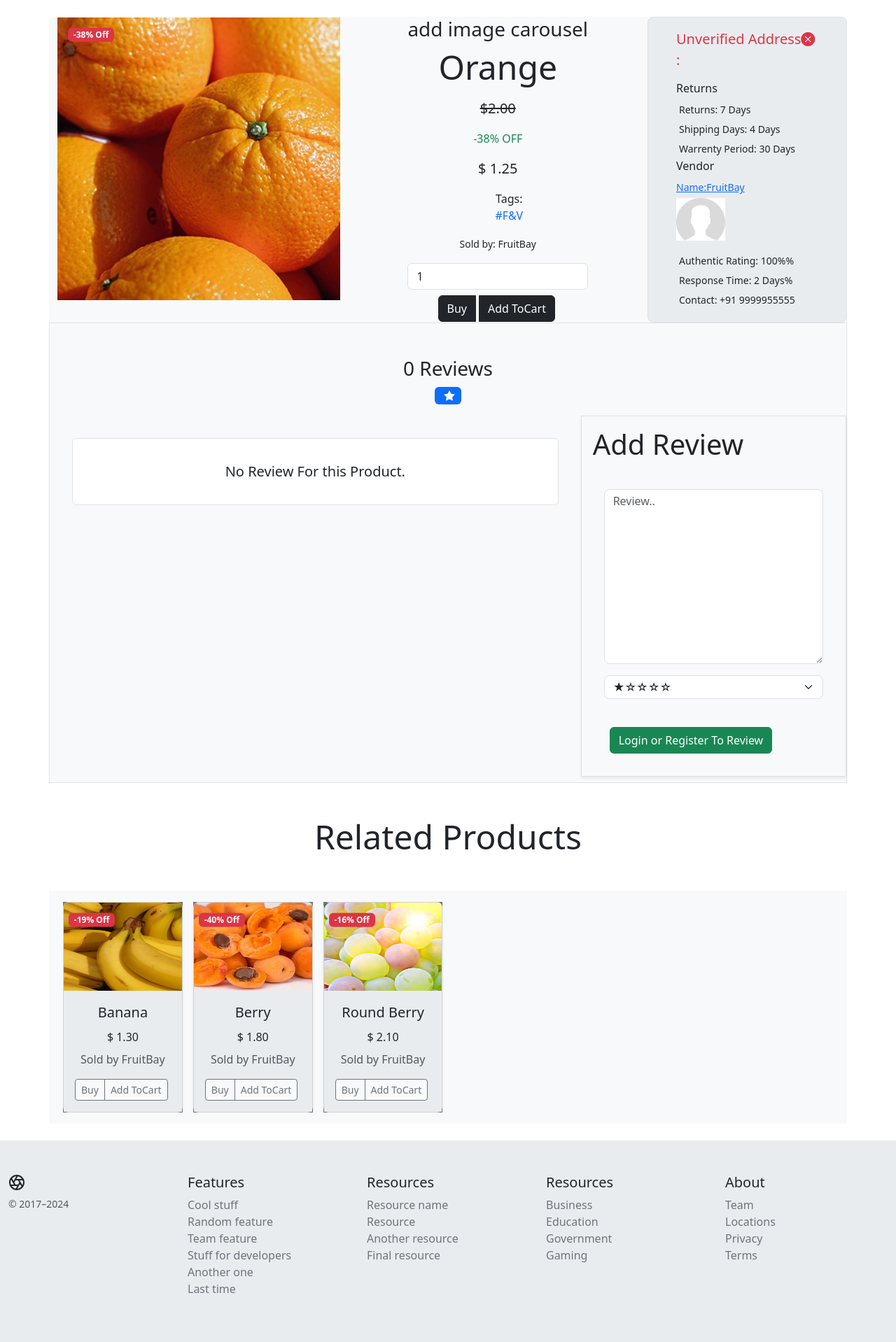
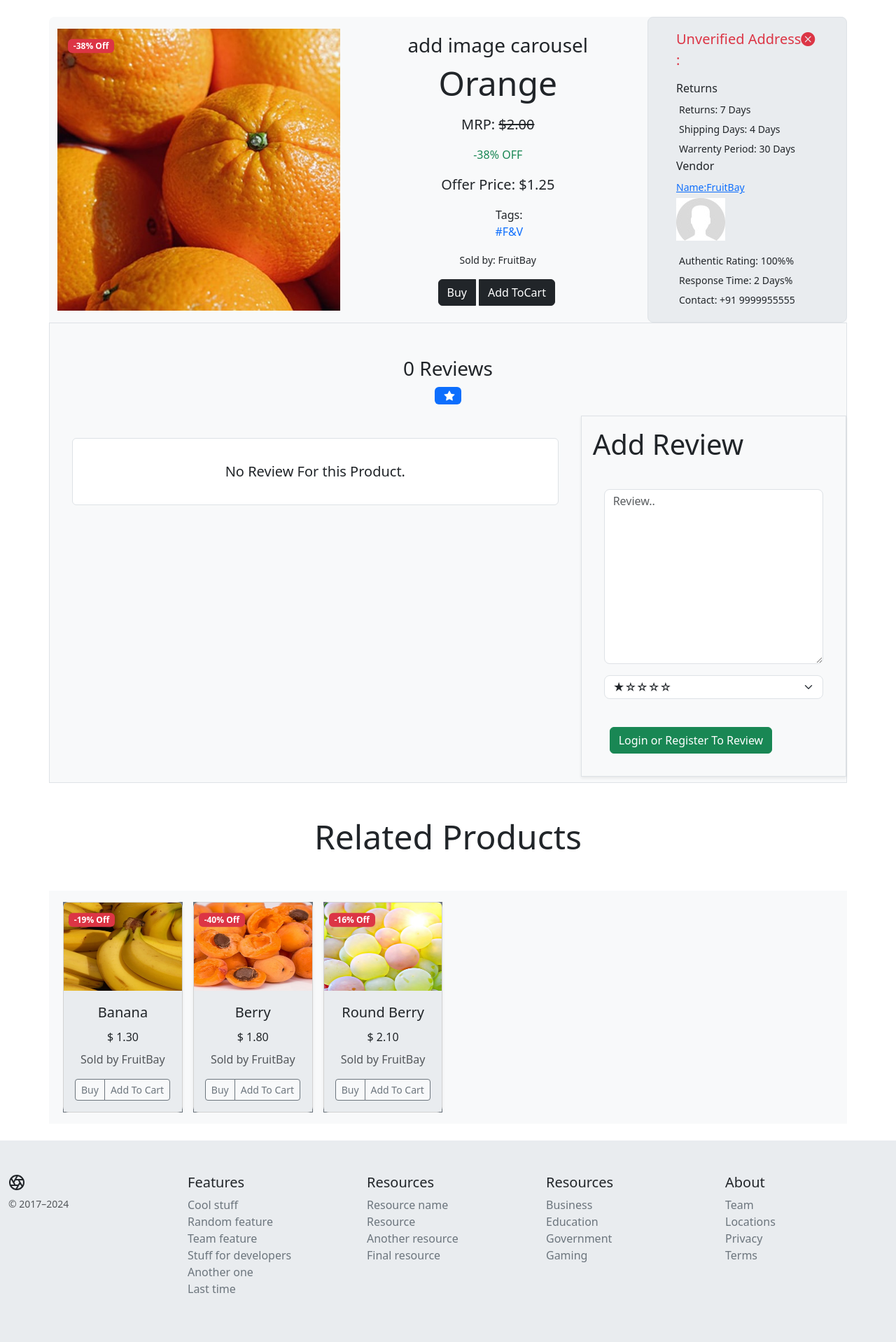
Before and after one commit to eyetheekh/E-commerce_V1, a Django app: a page that uses e_commerce_project/templates/core/product_detail_view.html in a window 1280 px wide. Shown: the part 56-1974 px from the top of the page at 70% size. Run offline with Django 4.2, Linux system fonts and the light colour scheme; data comes from the database, SQL or seed files in the repository; parts of the project's set-up code (start-up, migrations or seed data) failed here and were passed over.

Commit message:
add to cart - start

```diff
--- a/e_commerce_project/core/models.py
+++ b/e_commerce_project/core/models.py
@@ -166,6 +166,8 @@ class Cart(models.Model):
 
     date_added = models.DateTimeField(auto_now_add=True)
 
+    temporary = models.BooleanField(default=True)
+
     def __str__(self):
         return self.product.title
 
--- a/e_commerce_project/static/js/script.js
+++ b/e_commerce_project/static/js/script.js
@@ -49,4 +49,9 @@ $(document).ready(function () {
     setTimeout(function () {
         $(".alert").alert("close");
     }, 5000);
+
+
+    $("add-to-cart-btn").click(function (e) {
+
+    })
 });
--- a/e_commerce_project/templates/core/product_detail_view.html
+++ b/e_commerce_project/templates/core/product_detail_view.html
@@ -24,13 +24,14 @@
                     <div class="text-center">
                         <h3>add image carousel</h3>
                         <p class="display-5 ">{{ product.title }}</p>
-                        <p><small class="fs-5 "><del>${{ product.price }}</del></small></p>
+                        <p><small class="fs-5 ">MRP: <del>${{ product.price }}</del></small></p>
                         <p><small class="fs-6 text-success">-{{ product.discount_percentage|floatformat:0 }}%
                                 OFF</small></p>
                         <!-- price class  -->
-                        <p class="lead mb-1 fw-normal ">$
-                            <span class="lead mb-1 fw-normal current-product-price-{{product.id}}">
-                                {{product.price_after_discount}}</span>
+                        <p class="lead mb-1 fw-normal ">
+                            <span class="lead mb-1 fw-normal current-product-price-{{product.id}}"><span>Offer Price:
+                                </span>
+                                ${{product.price_after_discount}}</span>
                         </p>
                         <!-- price class  -->
                         <p><small class="fs-6">{{ product.description }}</small></p>
@@ -49,24 +50,10 @@
                         <!--  -->
 
                         <!--  -->
-                        <input type="number" class="w-100 my-2 form-control product-quantity-{{ product.id }}" name=""
-                            value="1" id="product-quantity">
                         <div class="btn-group">
                             <button type="button" class="btn btn btn-dark">
                                 Buy
                             </button>
-
-                            <!-- <input
-                      type="hidden"
-                      value="1"
-                      id="product-quantity"
-                      class="product-quantity-{{ product.id }}"
-                    /> -->
-                            <input type="hidden" class="product-pid-{{ product.id }}" value="{{ product.pid }}" />
-                            <input type="hidden" class="product-image-{{ product.id }}" value="{{ product.image.url }}"
-                                name="" />
-                            <input type="hidden" class="product-title-{{ product.id }}" value="{{ product.title }}" />
-                            <input type="hidden" class="product-id-{{product.id}}" value="{{product.id}}" />
                             <button type="button" class="btn btn btn-dark mx-1 add-to-cart-btn"
                                 data-index="{{product.id}}" id="add-to-cart-btn">
                                 Add ToCart
@@ -96,7 +83,8 @@
                 </div>
                 <div class="col-md-4 col-sm-12 col-lg-12 col-xl-12">
                     <h6>Vendor</h6>
-                    <p class="mb-1"><small><a href="">Name:{{product.vendor.title}}</small></a>
+                    <p class="mb-1"><small><a
+                                href="{% url 'core:vendor_detail_view' product.vendor.VID %}">Name:{{product.vendor.title}}</small></a>
                     </p>
                     <p>
                         <img src="{{product.vendor.image.url}}" class="img-fluid " alt="">
@@ -205,17 +193,9 @@
                                     <button type="button" class="btn btn-outline-secondary btn-sm">
                                         Buy
                                     </button>
-
-                                    <input type="hidden" value="1" id="product-quantity"
-                                        class="product-quantity-{{ i.id }}" />
-                                    <input type="hidden" class="product-pid-{{ i.id }}" value="{{ i.pid }}" />
-                                    <input type="hidden" class="product-image-{{ i.id }}" value="{{ i.image.url }}"
-                                        name="" />
-                                    <input type="hidden" class="product-title-{{ i.id }}" value="{{ i.title }}" />
-                                    <input type="hidden" class="product-id-{{i.id}}" value="{{i.id}}" />
                                     <button type="button" class="btn btn-outline-secondary btn-sm add-to-cart-btn"
                                         data-index="{{i.id}}" id="add-to-cart-btn">
-                                        Add ToCart
+                                        Add To Cart
                                     </button>
                                 </div>
                             </div>
--- a/e_commerce_project/templates/core/vendor_details.html
+++ b/e_commerce_project/templates/core/vendor_details.html
@@ -13,7 +13,6 @@
                 </div>
                 <div class="col-lg-6 col-md-5 bg-body-tertiary d-flex justify-content-center align-items-center">
                     <div class="text-center">
-                        <p class="card-title text-center fs-5">bug at owl carousel</p>
                         <p class="display-5">{{ vendor.title }}</p>
                         <p><small class="fs-6">Rating: {{ vendor.authentic_rating}}</small></p>
                         <p><small class="fs-6">{{ vendor.description }}</small></p>
@@ -28,7 +27,6 @@
                         </div>
                     </div>
                 </div>
-
             </div>
         </div>
         <div class="col-lg-3 col-md-12 bg-body-secondary rounded-3 border">
@@ -48,7 +46,7 @@
 
 <!-- start album -->
 <h2 class="p-3 my-4 border-bottom display-5 text-center">{{vendor.title}}'s Products</h2>
-<div class="album py-5 bg-body-secondary">
+<div class="album py-5">
     <div class="container">
         <div class="row bg-body-tertiary">
             <div class="owl-carousel owl-theme p-2 m-2 mx-auto">
```
Also changed, not shown: e_commerce_project/core/migrations/0004_cart_temporary.py (added), e_commerce_project/core/views.py (line endings or trailing spaces).
